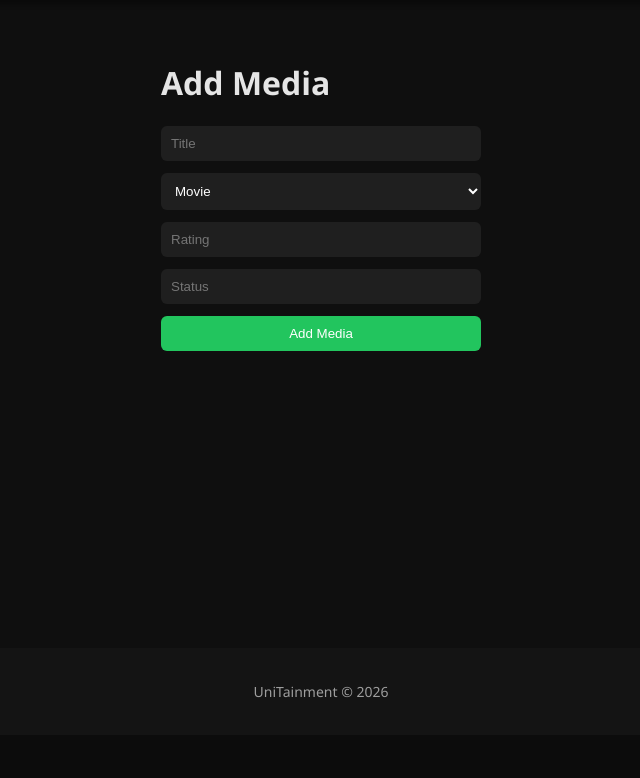
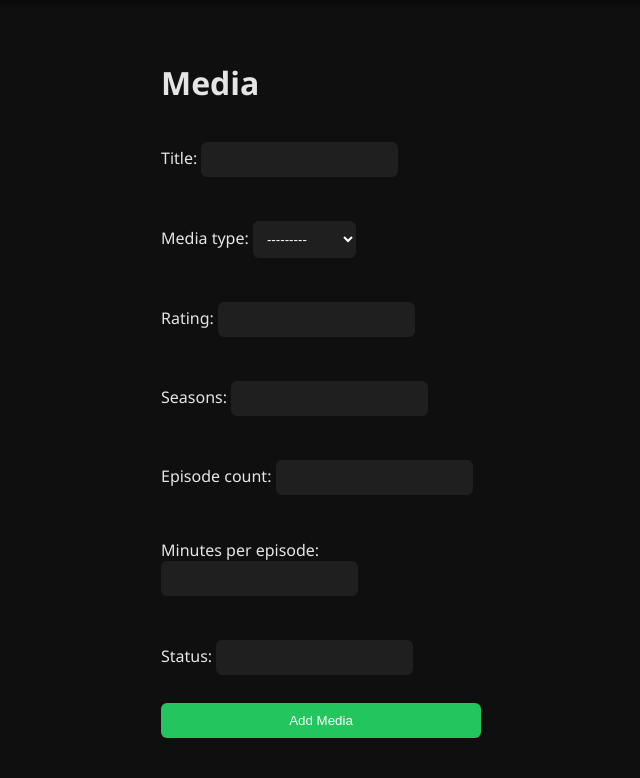
Before and after one commit to RenItsuki/Unitainment, a Django app: page /add/ in a window 1280 px wide. Shown: the part 65-843 px from the top of the page, without its empty margins (319-959 px from the left). Before the commit the page ends 763 px from the top, so only its background shows below. Run offline with Django 5.2, Linux system fonts and the light colour scheme.

Commit message:
some fixes

```diff
--- /dev/null
+++ b/mainapp/form.py
@@ -0,0 +1,7 @@
+from django.forms import ModelForm
+from .models import Media
+
+class RoomForm(ModelForm):
+    class Meta:
+        model=Media
+        fields='__all__'
--- a/mainapp/models.py
+++ b/mainapp/models.py
@@ -15,15 +15,27 @@ class Media(models.Model):
     episode_count=models.IntegerField(null=True,blank=True)
     minutes_per_episode=models.IntegerField(null=True,blank=True)
     status=models.CharField(max_length=20)
+    updates = models.DateTimeField(auto_now=True)
+    created= models.DateTimeField(auto_now_add=True)
+
+    class Meta:
+        ordering= ['-updates', '-created']
+
+    def __str__(self):
+        return self.name
 
 class PersonalList(models.Model):
     STATUS=[('planned','Plan'),('watching','Watching'),('completed','Completed'),('dropped','Dropped')]
     user=models.ForeignKey(User,on_delete=models.CASCADE)
     media=models.ForeignKey(Media,on_delete=models.CASCADE)
     status=models.CharField(max_length=20,choices=STATUS)
+    updates = models.DateTimeField(auto_now=True)
+    created= models.DateTimeField(auto_now_add=True)
 
 class Discussion(models.Model):
     topic=models.CharField(max_length=200)
     description=models.TextField()
     upvotes=models.IntegerField(default=0)
     downvotes=models.IntegerField(default=0)
+    updates = models.DateTimeField(auto_now=True)
+    created= models.DateTimeField(auto_now_add=True)
--- a/mainapp/urls.py
+++ b/mainapp/urls.py
@@ -7,6 +7,7 @@ urlpatterns = [
 path('admin/', admin.site.urls),
 path('', views.home, name="home"),
 path('search/', views.search, name="search"),
-path('add/', views.add_media, name="add_media"),
-path('delete/<int:id>/', views.delete_media, name="delete_media"),
+path('add/', views.addMedia, name="add_media"),
+    path('update-media/<str:pk>', views.updateMedia, name='update-media'),
+    path('delete-media/<str:pk>', views.delete_media, name='delete-media')
 ]
--- a/mainapp/views.py
+++ b/mainapp/views.py
@@ -1,27 +1,47 @@
 
 from django.shortcuts import render,redirect
 from .models import Media
+from .form import RoomForm
+from django.db.models import Q
 
 def home(request):
     media=Media.objects.all()
     return render(request,'home.html',{'media':media})
+
 
 def search(request):
     q=request.GET.get('q')
     results=Media.objects.filter(title__icontains=q) if q else []
     return render(request,'search.html',{'results':results,'query':q})
 
-def add_media(request):
-    if request.method=='POST':
-        Media.objects.create(
-        title=request.POST['title'],
-        media_type=request.POST['media_type'],
-        rating=request.POST['rating'],
-        status=request.POST['status']
-        )
+def addMedia(request):
+    form=RoomForm()
+
+    if request.method == "POST":
+        form = RoomForm(request.POST)
+        if form.is_valid():
+            form.save()
+            return redirect('home')
+
+    context={'form':form}
+    return render(request, 'media_form.html', context)
+
+def updateMedia(request,pk):
+    room=Media.objects.get(id=pk)
+    form= RoomForm(instance=room)
+
+    if request.method=="POST":
+        form=RoomForm(request.POST, instance=room)
+        if form.is_valid():
+            form.save()
+            return redirect('home')
+
+    context={'form':form}
+    return render(request, 'media_form.html', context)
+
+def delete_media(request,pk):
+    room=Media.objects.get(id=pk)
+    if request.method == "POST":
+        room.delete()
         return redirect('home')
-    return render(request,'add.html')
-
-def delete_media(request,id):
-    Media.objects.get(id=id).delete()
-    return redirect('home')
+    return render(request, 'delete.html', {'obj':room})
--- a/templates/add.html
+++ /dev/null
@@ -1,30 +0,0 @@
-{% extends 'base.html' %}
-
-{% block content %}
-
-<h1>Add Media</h1>
-
-<form method="POST" class="form-box">
-
-{% csrf_token %}
-
-<input type="text" name="title" placeholder="Title">
-
-<select name="media_type">
-
-<option value="movie">Movie</option>
-<option value="anime">Anime</option>
-<option value="game">Game</option>
-<option value="webseries">Webseries</option>
-
-</select>
-
-<input type="number" step="0.1" name="rating" placeholder="Rating">
-
-<input type="text" name="status" placeholder="Status">
-
-<button type="submit">Add Media</button>
-
-</form>
-
-{% endblock %}
--- a/templates/home.html
+++ b/templates/home.html
@@ -18,7 +18,8 @@
 
 <p>Status: {{ m.status }}</p>
 
-<a href="/delete/{{m.id}}/" class="delete-btn">Delete</a>
+<a href="{% url 'update-media' m.id %}">Edit</a>
+<a href="{% url 'delete-media' m.id %}">Delete</a>
 
 </div>
 
--- /dev/null
+++ b/templates/media_form.html
@@ -0,0 +1,17 @@
+{% extends 'base.html' %}
+
+{% block content %}
+
+<h1>Media</h1>
+
+<form method="POST" class="form-box">
+
+{% csrf_token %}
+
+{{form.as_p}}
+
+<button type="submit">Add Media</button>
+
+</form>
+
+{% endblock %}
```
Also changed, not shown: templates/delete.html (added, +12 -0 lines).
